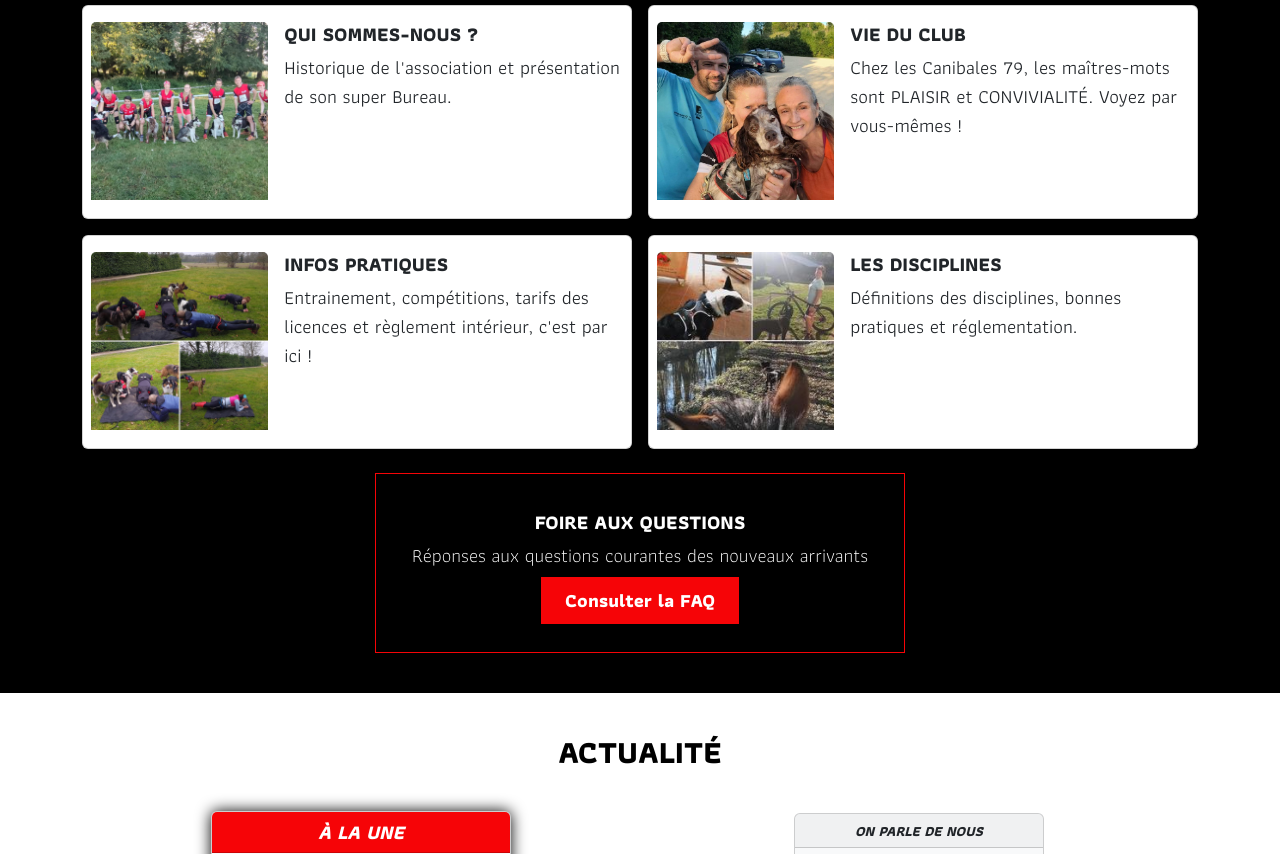
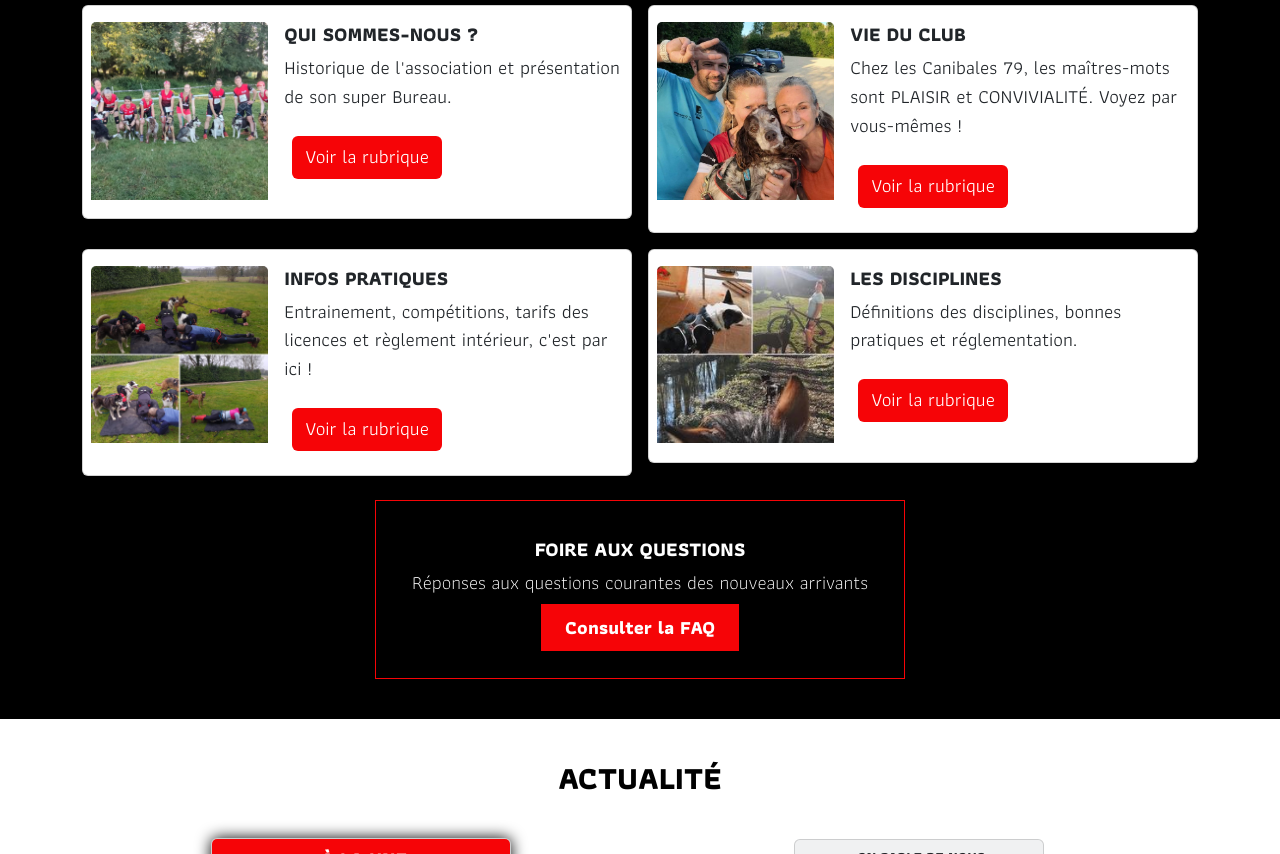
Before and after one commit to ManueBoinot/CANIBALES79-exercice, a plain HTML site: page index.html in a window 1280 px wide. Shown: the part 1021-1875 px from the top of the page. Drawn offline with nearby package versions, Linux system fonts and the light colour scheme.

Commit message:
ajout boutons sur rubriques

```diff
--- a/index.html
+++ b/index.html
@@ -197,6 +197,8 @@
                       <div class="card-body p-0 ms-3">
                         <h3 class="card-title fs-5 ">QUI SOMMES-NOUS ?</h3>
                         <p class="card-text">Historique de l'association et présentation de son super Bureau.</p>
+                        <button type="button" class="btn m-2" style="background-color:#F60407; color: white;">Voir la
+                          rubrique</button>
                       </div>
                     </div>
                   </div>
@@ -209,8 +211,7 @@
                 <div class="row py-3 px-2 mx-auto">
                   <div class="col-4 p-0 d-grid justify-content-center">
                     <img src="images/photos/photo_vie_du_club.jpg" class="card-img-top p-0"
-                        style="max-height: 200px; width: fit-content; max-width: 100%;"
-                        alt="photo de groupe compétition">
+                      style="max-height: 200px; width: fit-content; max-width: 100%;" alt="photo de groupe compétition">
                   </div>
 
                   <div class="col p-0" style="height: fit-content; max-height: 212px; min-height: 180px;">
@@ -218,6 +219,8 @@
                       <h3 class="card-title fs-5 ">VIE DU CLUB</h3>
                       <p class="card-text">Chez les Canibales 79, les maîtres-mots sont PLAISIR et CONVIVIALITÉ. Voyez
                         par vous-mêmes !</p>
+                        <button type="button" class="btn m-2" style="background-color:#F60407; color: white;">Voir la
+                          rubrique</button>
                     </div>
                   </div>
                 </div>
@@ -238,6 +241,8 @@
                       <h3 class="card-title fs-5 ">INFOS PRATIQUES</h3>
                       <p class="card-text">Entrainement, compétitions, tarifs des licences et règlement intérieur,
                         c'est par ici !</p>
+                        <button type="button" class="btn m-2" style="background-color:#F60407; color: white;">Voir la
+                          rubrique</button>
                     </div>
                   </div>
                 </div>
@@ -258,6 +263,8 @@
                     <div class="card-body p-0 ms-3">
                       <h3 class="card-title fs-5 ">LES DISCIPLINES</h3>
                       <p class="card-text">Définitions des disciplines, bonnes pratiques et réglementation.</p>
+                      <button type="button" class="btn m-2" style="background-color:#F60407; color: white;">Voir la
+                        rubrique</button>
                     </div>
                   </div>
                 </div>
```
Lines whose indentation alone changed are shown as unchanged.
